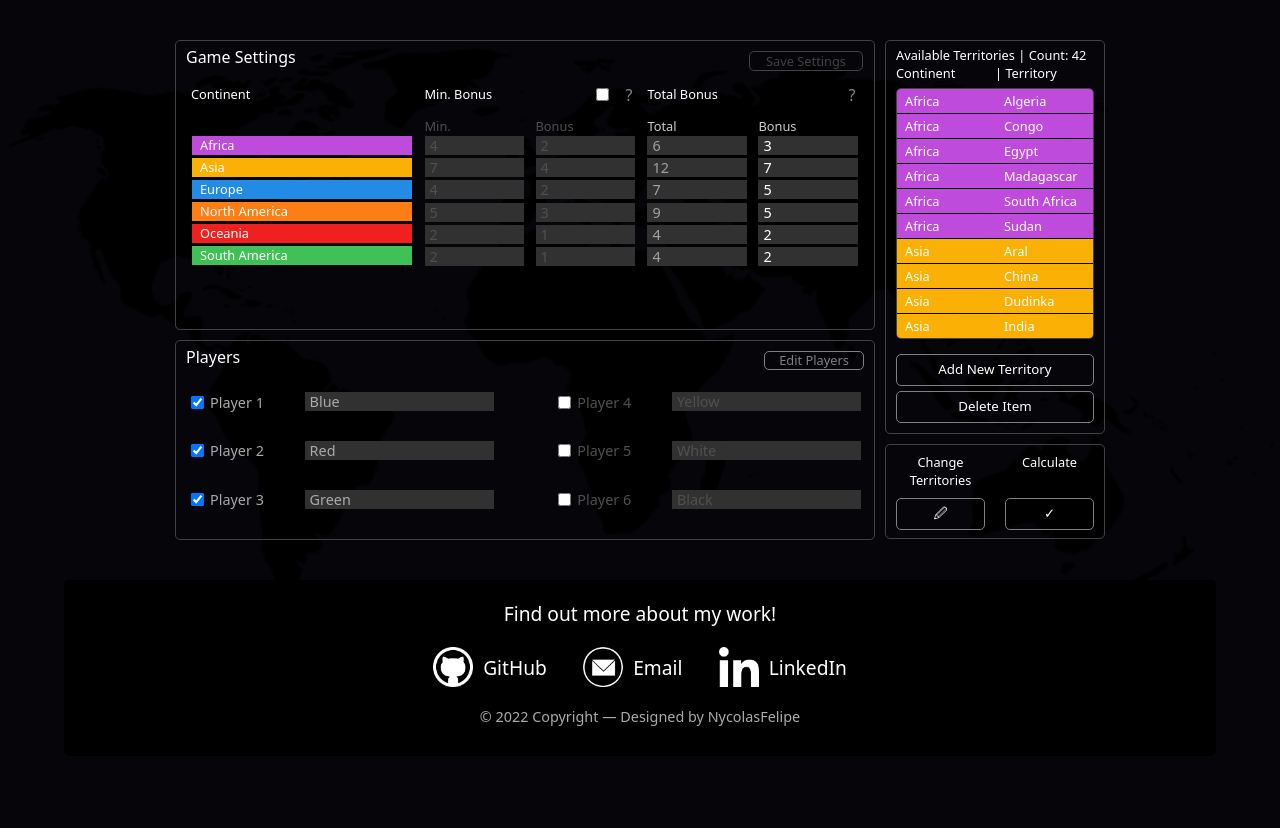
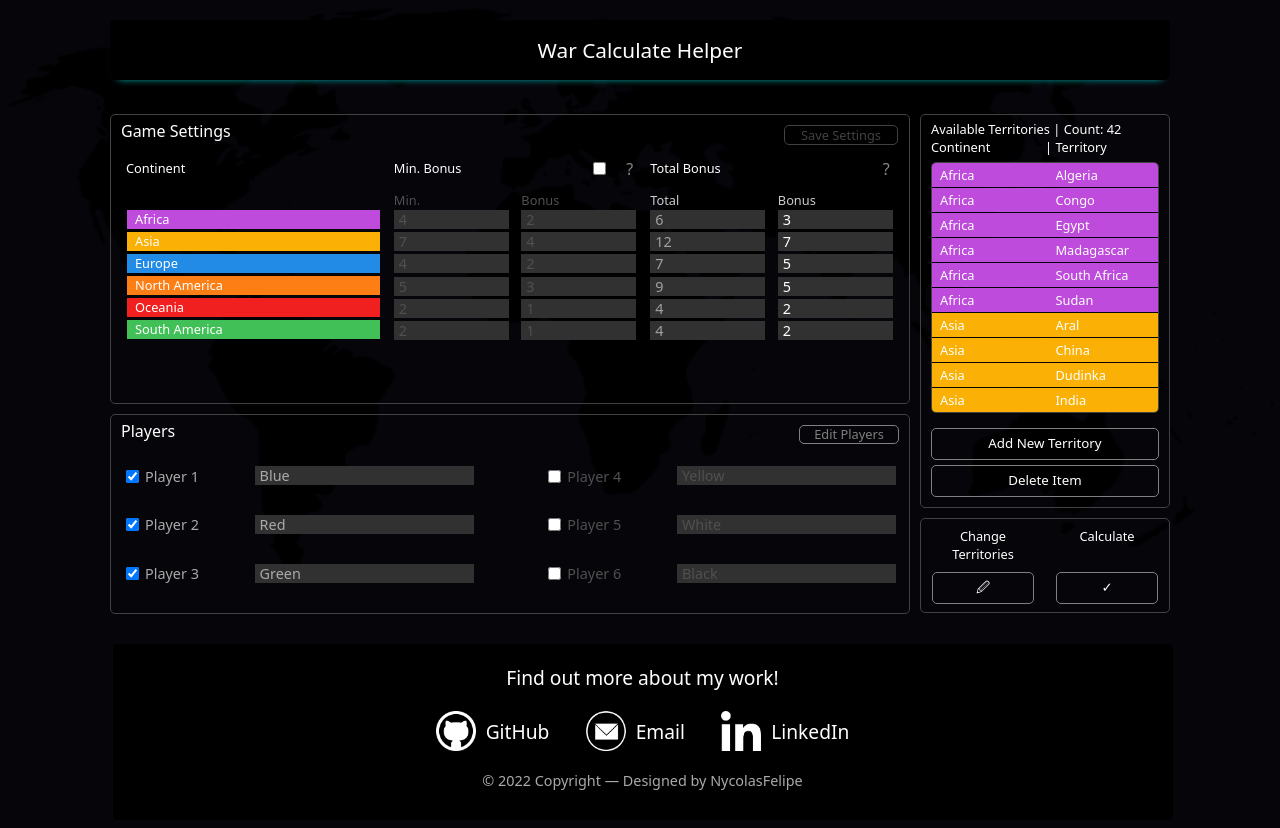
Before and after one commit to NycolasFelipe/react-war-calculate-helper, a React (Create React App) app: page / in a window 1280 px wide. Shown: the top 828 px of the page. Built offline with nearby package versions, Linux system fonts and the light colour scheme.

Commit message:
Better UI and Styling v2

```diff
--- a/src/App.jsx
+++ b/src/App.jsx
@@ -8,6 +8,7 @@ import Territories from './components/Classes/Territories';
 import TerritoriesTrade from './components/Classes/TerritoriesTrade';
 import Settings from './components/Classes/Settings';
 import Players from './components/Classes/Players';
+import Header from './components/Header';
 
 function App() {
   const territories = new Territories();
@@ -31,6 +32,7 @@ function App() {
     <C.Container>
       <DataContext.Provider value={providerValue}>
         <C.ContainerMain>
+          <Header />
           <Main />
           <Footer />
         </C.ContainerMain>
--- a/src/AppStyles.jsx
+++ b/src/AppStyles.jsx
@@ -10,7 +10,6 @@ export const Container = styled.div`
   background-repeat: no-repeat;
   background-size: cover;
   margin: 0 auto;
-  margin-top: 5vh;
   position: relative;
 `;
 
@@ -19,7 +18,10 @@ export const ContainerMain = styled.div`
   flex-wrap: wrap;
   justify-content: center;
   gap: 10px;
-  width: 90%;
-  height: 70%;
+  width: 85%;
   margin: 0 auto;
+
+  @media (max-width: 1025px) {
+    width: 95%;
+  }
 `;
--- a/src/components/Footer/styles.jsx
+++ b/src/components/Footer/styles.jsx
@@ -5,6 +5,11 @@ export const Footer = styled.div`
   background: #000;
   margin-top: 20px;
   border-radius: 5px;
+
+  @media (min-width: 1025px) {
+    width: 1060px;
+    margin-right: 5px;
+  }
 `;
 
 //Header
@@ -14,19 +19,34 @@ export const Header = styled.div`
   text-align: center;
   padding-top: 20px;
   pointer-events: none;
+
+  @media (max-width: 500px) {
+    text-align: left;
+    padding-left: 10%;
+  }
 `;
 
 //#region Content
 export const Content = styled.div`
   display: flex;
+  flex-wrap: wrap;
   justify-content: space-around;
   margin: 0 auto;
   width: 450px;
   padding-top: 20px;
+
+  @media (max-width: 500px) {
+    flex-direction: column;
+    align-items: flex-start;
+    padding-left: 10%;
+    gap: 10px;
+    width: auto;
+  }
 `;
 
 export const Link = styled.a`
   display: flex;
+
   align-items: center;
   color: #fff;
   text-decoration: none;
--- /dev/null
+++ b/src/components/Header/index.jsx
@@ -0,0 +1,7 @@
+import * as C from './styles';
+
+function Header() {
+  return <C.Header>War Calculate Helper</C.Header>;
+}
+
+export default Header;
--- /dev/null
+++ b/src/components/Header/styles.jsx
@@ -0,0 +1,21 @@
+import styled from 'styled-components';
+
+export const Header = styled.div`
+  width: 100%;
+  height: 60px;
+  background: #000;
+  margin-top: 20px;
+  border-radius: 5px;
+  margin-bottom: 3vh;
+  box-shadow: 0px 6px 8px -8px cyan;
+
+  @media (min-width: 1025px) {
+    width: 1060px;
+  }
+
+  display: flex;
+  justify-content: center;
+  align-items: center;
+  color: #fff;
+  font-size: 1.3rem;
+`;
--- a/src/components/Main/index.jsx
+++ b/src/components/Main/index.jsx
@@ -601,6 +601,8 @@ function Main() {
     setUpdateTerritories(!updateTerritories);
     setChangeAlertActive(false);
     setSaveTradesActive(false);
+    setBackgroundBlur(false);
+    setRemoveScroll(false);
   };
 
   const cancelTradesChanges = () => {
@@ -612,6 +614,8 @@ function Main() {
     setChangeAlertActive(false);
     setChangeActive(false);
     setSaveTradesActive(false);
+    setBackgroundBlur(false);
+    setRemoveScroll(false);
   };
 
   const exitTradesWindow = () => {
@@ -896,6 +900,7 @@ function Main() {
           </C.ContainerCalculateItem>
         </C.ContainerCalculate>
       </C.Main>
+      <C.ContainerBlur backgroundBlur={backgroundBlur} />
       <RemoveScroll enabled={removeScroll}>
         <C.CalculateTerritoriesResult calculateActive={calculateActive}>
           <C.CalculateHeader>
--- a/src/components/Main/styles.jsx
+++ b/src/components/Main/styles.jsx
@@ -42,7 +42,7 @@ export const ContainerBlur = styled.div`
   pointer-events: none !important;
 
   ${(props) => {
-    if (props.changeActive) {
+    if (props.backgroundBlur) {
       return `
       background: #000000a0;
       transition: all 0.2s ease;
@@ -57,7 +57,7 @@ export const ContainerBonus = styled.div`
   flex-direction: column;
   flex: 1;
   gap: 5px;
-  width: 700px;
+  width: 800px;
   background: transparent;
   border: 1px solid #424242;
   border-radius: 5px;
@@ -232,7 +232,7 @@ export const ContainerPlayers = styled.div`
   border: 1px solid #424242;
   border-radius: 5px;
   height: 40%;
-  width: 700px;
+  width: 800px;
   padding: 5px 2px 10px 10px;
   position: relative;
 
@@ -344,7 +344,7 @@ export const SavePlayersWarning = styled.span`
 
 //#region Territories Settings
 export const ContainerTerritories = styled.div`
-  width: 220px;
+  width: 250px;
   padding-bottom: 10px;
   border: 1px solid #424242;
   border-radius: 5px;
@@ -496,11 +496,11 @@ export const TerritoriesButtons = styled.div`
 `;
 //#endregion
 
-//#region Calculate/Change Territories
+//#region Calculate/Change Territories Buttons
 export const ContainerCalculate = styled.div`
   display: flex;
   height: 95px;
-  width: 220px;
+  width: 250px;
   border: 1px solid #424242;
   border-radius: 5px;
 
@@ -523,6 +523,13 @@ export const ContainerCalculateItem = styled.div`
   align-items: center;
   padding: 8px;
   width: 50%;
+
+  @media (max-width: 1025px) {
+    & > button {
+      height: 60px;
+      font-size: 1.3rem;
+    }
+  }
 `;
 //#endregion
 
@@ -696,6 +703,15 @@ export const ChangeTerritories = styled.div`
       `;
     }
   }}
+
+  @media (max-width: 1025px) {
+    position: fixed;
+    top: 0;
+    width: 100%;
+    height: 100%;
+    min-width: 0;
+    min-height: 0;
+  }
 `;
 
 export const ChangeTerritoriesHeader = styled.div`
@@ -929,6 +945,15 @@ export const CalculateTerritoriesResult = styled.div`
       `;
     }
   }}
+
+  @media (max-width: 1025px) {
+    position: fixed;
+    top: 0;
+    width: 100%;
+    height: 100%;
+    min-width: 0;
+    min-height: 0;
+  }
 `;
 
 export const CalculateHeader = styled.div`
```
